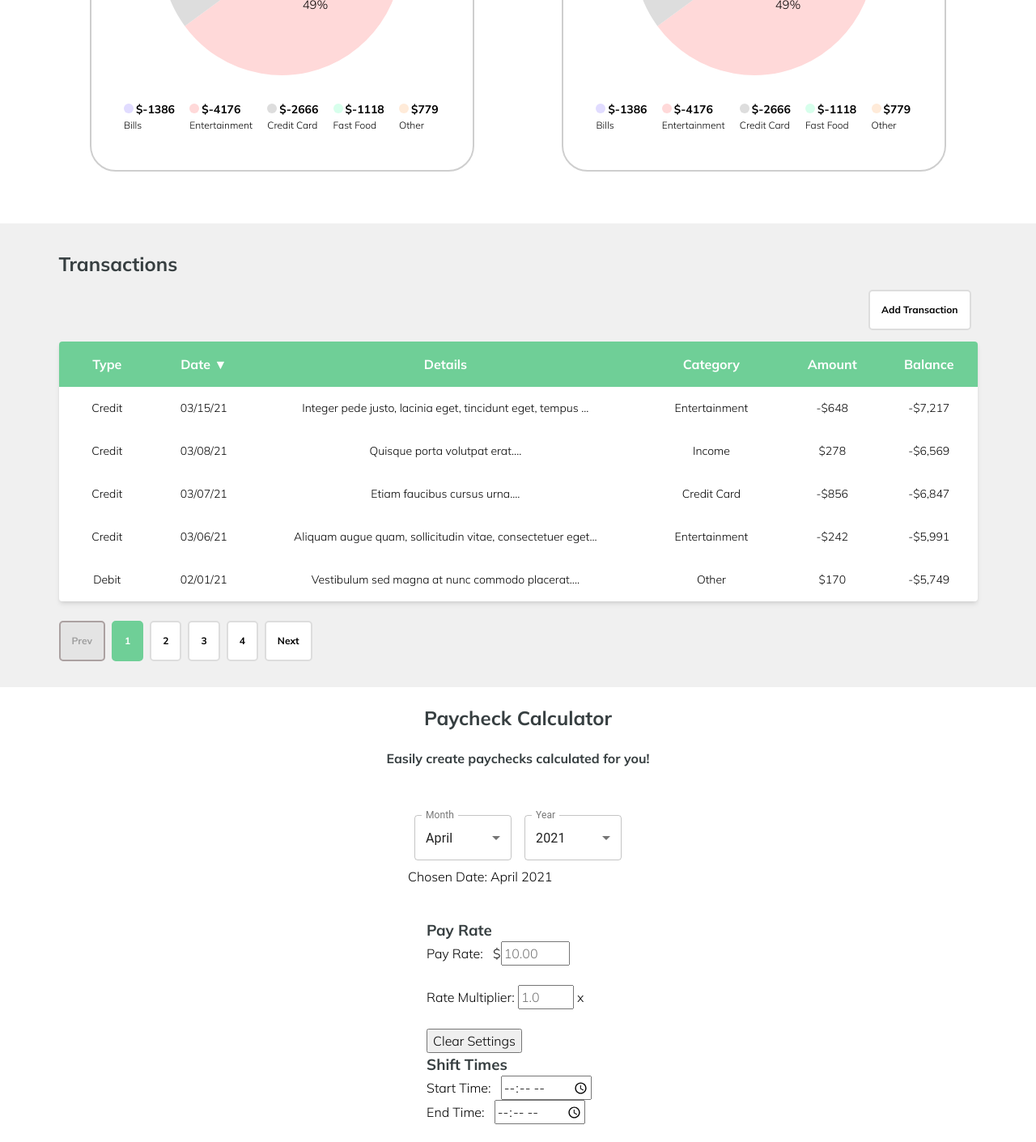
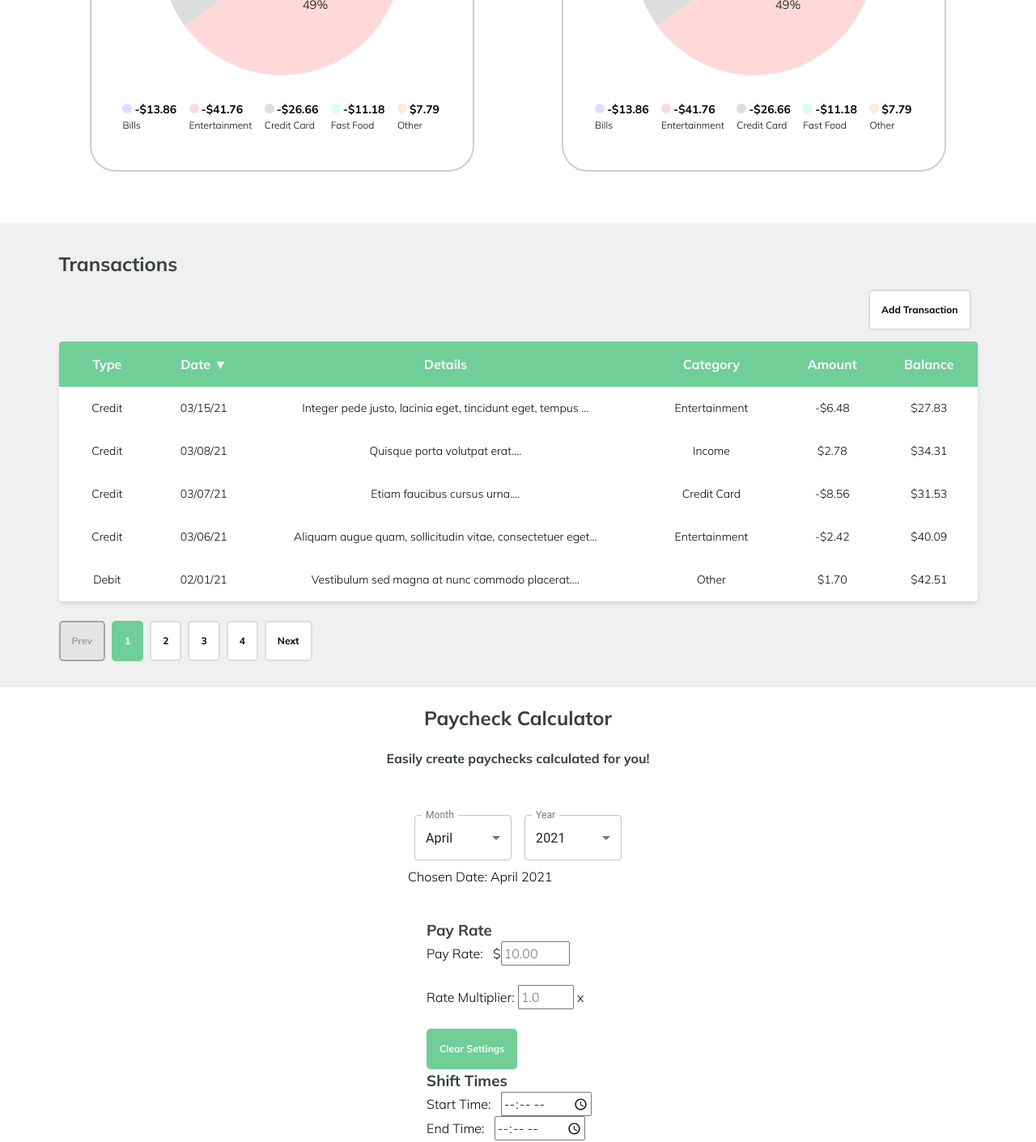
Before and after one commit to markanator/rosemary-personal-finance, a React (Create React App) app: page /dashboard in a window 1280 px wide. Shown: the part 440-1851 px from the top of the page at 81% size. Built offline with nearby package versions, Linux system fonts and the light colour scheme; no server answers.

Commit message:
fixed table amount issues

```diff
--- a/src/components/common/layout/SEO.js
+++ b/src/components/common/layout/SEO.js
@@ -1,8 +1,7 @@
 import React from 'react';
 import { Helmet } from 'react-helmet';
 
-const defaultTitle =
-  'Free Checkbook balancer & Planner | Rosemary Personal Finance';
+const defaultTitle = 'Free Checkbook balancer & Planner';
 const defaultDescription =
   'Take charge of your finances with Rosemary’s online checkbook balancer. Our spending tracker helps you understand your finances for a better financial future.';
 
@@ -14,7 +13,7 @@ export default function SEOComponent({
     <Helmet>
       <html lang="en" amp />
       {/* <base target="_blank" href="https://rosemary-pf.netlify.app/" /> */}
-      <title>{title}</title>
+      <title>{title} | Rosemary Personal Finance</title>
       <meta name="description" content={description} />
     </Helmet>
   );
--- a/src/features/dashboard/PieChartParser/pie-chart.js
+++ b/src/features/dashboard/PieChartParser/pie-chart.js
@@ -3,6 +3,7 @@ import { PieChart } from 'react-minimal-pie-chart';
 import './pie-chart.css';
 import MOCK_DATA from '../../../tempData/trxList.json';
 import PieChartParser from './pie-chart_parser';
+import formatMoney from '../../../utils/formatMoney';
 
 const [finalResults] = PieChartParser(MOCK_DATA);
 
@@ -36,6 +37,7 @@ export default function PieChartRender({ title }) {
       />
       <ul className="details">
         {myData.slice(0, 5).map((element) => {
+          const amount = formatMoney(element.value);
           return (
             <li key={element.value}>
               <span className="label">
@@ -43,8 +45,7 @@ export default function PieChartRender({ title }) {
                   style={{ backgroundColor: `${element.color}` }}
                   className="circle"
                 ></span>
-                <b>${element.value}</b>
-                <br />
+                <strong>{amount}</strong>
                 <p>{element.category}</p>
               </span>
             </li>
--- a/src/features/dashboard/TransactionTableSm/sm-columns.js
+++ b/src/features/dashboard/TransactionTableSm/sm-columns.js
@@ -31,7 +31,7 @@ export const COLUMNS = [
     Header: 'Amount',
     accessor: 'trx_amount',
     Cell: ({ value }) => {
-      return formatMoney(value * 100);
+      return formatMoney(value);
     },
     disableFilters: true,
   },
--- a/src/features/dashboard/TransactionTableSm/small-table.js
+++ b/src/features/dashboard/TransactionTableSm/small-table.js
@@ -8,15 +8,15 @@ import { COLUMNS } from './sm-columns';
 
 export default function SmallTable() {
   const [open, setOpen] = useState(false);
-  let balance = 0;
+  let balance = 10000; // start with $100
+
   // memoize data to prevent excessive renders
   const columns = useMemo(() => COLUMNS, []);
 
   const data = useMemo(
     () =>
       MOCK_DATA.map((trx) => {
-        // eslint-disable-next-line
-        balance += trx.trx_amount * 100;
+        balance += trx.trx_amount;
         return {
           ...trx,
           running_bal: formatMoney(balance),
--- a/src/features/dashboard/pay-calculator/set-pay.js
+++ b/src/features/dashboard/pay-calculator/set-pay.js
@@ -45,9 +45,13 @@ const SetPay = () => {
   return (
     <div>
       <Settings setPayRate={setPayRate} setMultiplier={setMultiplier} />
-      <button onClick={clearSettings}>Clear Settings</button>
+      <button className="btn-primary active" onClick={clearSettings}>
+        Clear Settings
+      </button>
       <ShiftTimes setStartTime={setStartTime} setEndTime={setEndTime} />
-      <button onClick={resetState}>Reset Times</button>
+      <button className="btn-primary active" onClick={resetState}>
+        Reset Times
+      </button>
       <Results results={payState} />
     </div>
   );
--- a/src/pages/transaction.js
+++ b/src/pages/transaction.js
@@ -5,7 +5,7 @@ import FullTable from '../features/transactions-page/main-table';
 
 export default function Transaction() {
   return (
-    <Layout>
+    <Layout title="All Transactions">
       <section className="transaction__main">
         <div className="transaction__wrapper">
           <aside className="transaction__sidebar">
```
